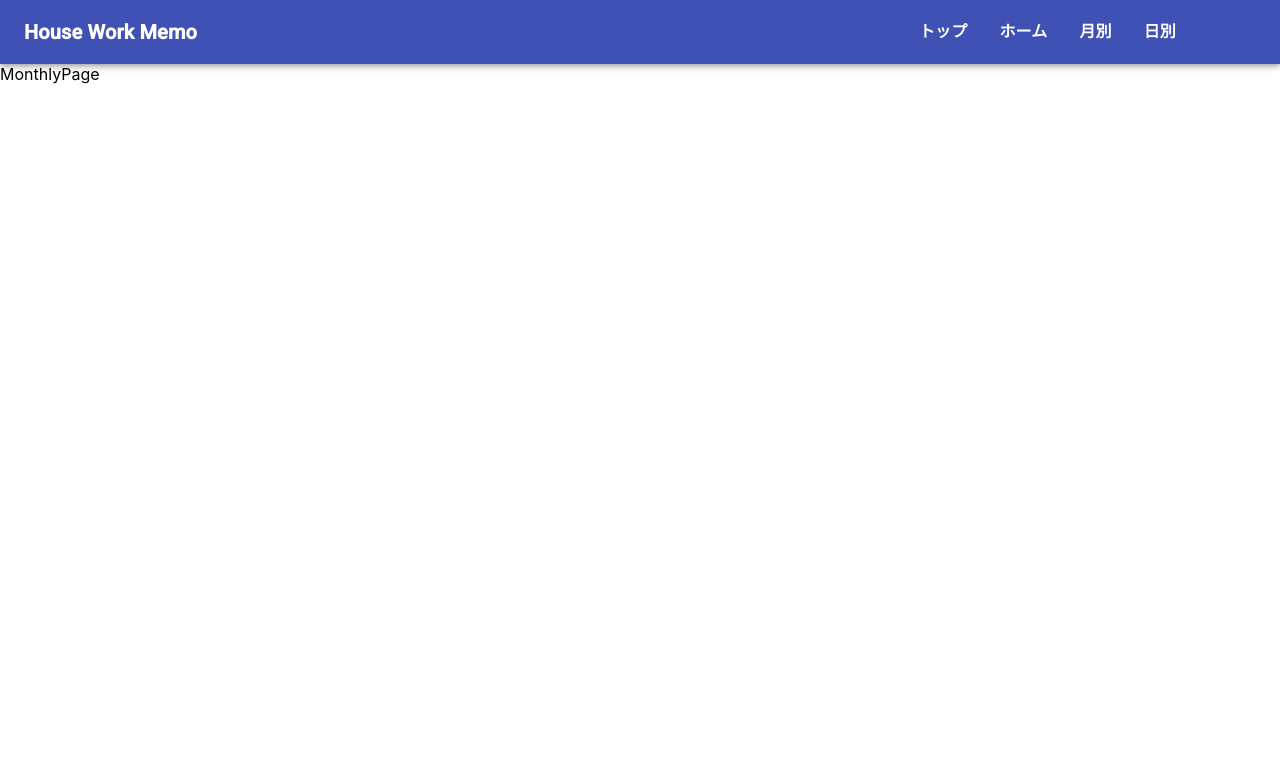
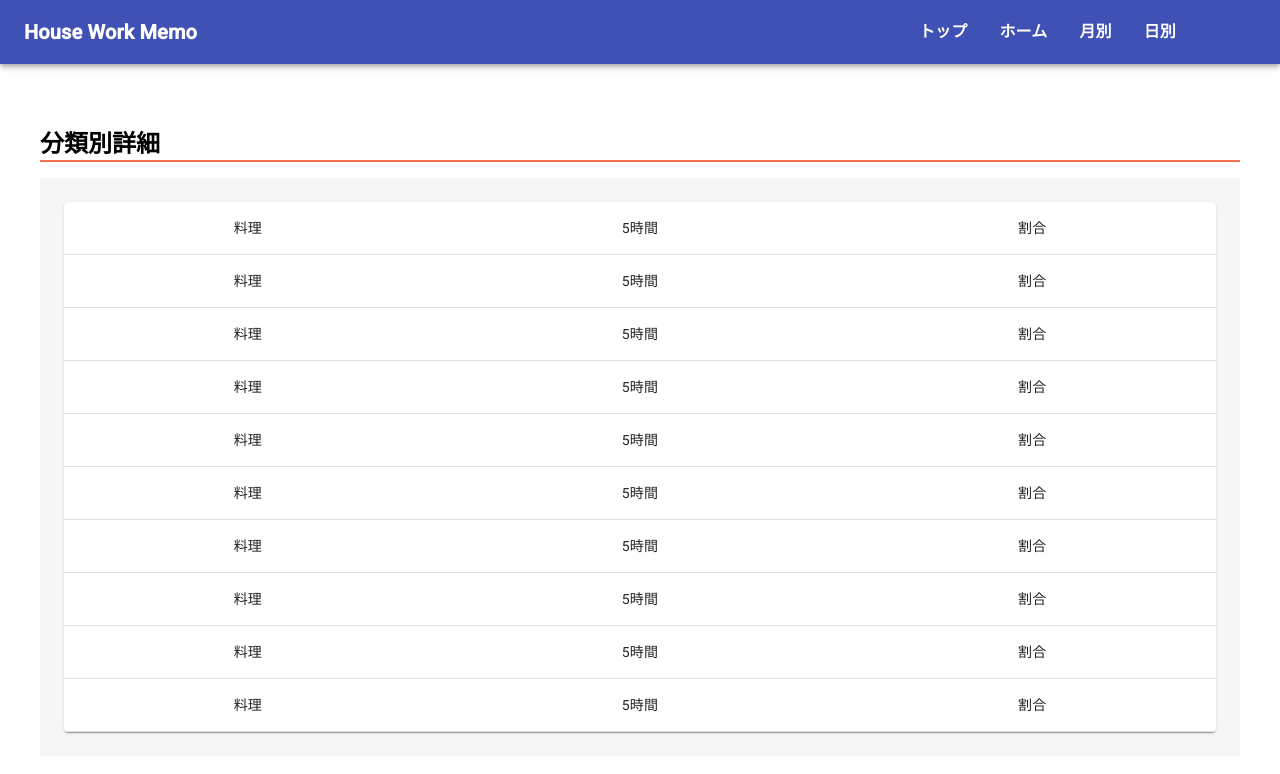
Before and after one commit to momonoki1990/house_work_memo_front, a React (Create React App) app: page /monthly in a window 1280 px wide. Shown: the top 774 px of the page. Built offline with nearby package versions, Linux system fonts and the light colour scheme; what typescript-fsa, typescript-fsa-reducers would draw is missing.

Commit message:
[add]Monthlyページの追加

```diff
--- a/src/components/DailyPage.tsx
+++ b/src/components/DailyPage.tsx
@@ -41,6 +41,8 @@ const DailyPage = () => {
   let listItem = (
     <TableRow>
       <TableCell component='th' scope='row'>2020年7月22日</TableCell>
+      <TableCell align='center'>料理</TableCell>
+      <TableCell align='center'>スパイスカレー</TableCell>
       <TableCell align='center'>5時間</TableCell>
       <TableCell align='right'>
         <Button aria-controls="simple-menu" aria-haspopup="true" onClick={handleClick}>
--- a/src/components/MonthlyPage.tsx
+++ b/src/components/MonthlyPage.tsx
@@ -1,13 +1,55 @@
 import React, { Component } from 'react';
+import { makeStyles } from '@material-ui/core/styles';
+import Typography from '@material-ui/core/Typography';
+import Box from '@material-ui/core/Box';
+import Table from '@material-ui/core/Table';
+import TableBody from '@material-ui/core/TableBody';
+import TableRow from '@material-ui/core/TableRow';
+import TableCell from '@material-ui/core/TableCell';
+import TableContainer from '@material-ui/core/TableContainer';
+import Paper from '@material-ui/core/Paper';
 
-class MonthlyPage extends Component {
-  render() {
-    return (
-      <React.Fragment>
-        <div>MonthlyPage</div>
-      </React.Fragment>
-    )
+const useStyles = makeStyles(theme => ({
+  root: {
+  },
+  detail: {
+    padding: '4rem 2rem 2rem 2rem',
+    margin: '0 auto',
+    maxWidth: '1200px'
+  },
+  table: {
+    minWidth: 650,
   }
+}));
+
+const MonthlyPage = () => {
+  const classes = useStyles();
+
+  let listItem = (
+    <TableRow>
+      <TableCell align='center'>料理</TableCell>
+      <TableCell align='center'>5時間</TableCell>
+      <TableCell align='center'>割合</TableCell>
+    </TableRow>
+  );
+
+  return (
+    <div className={classes.root}>
+      <div className={classes.detail}>
+        <Typography variant='h5'><Box fontWeight='fontWeightBold' style={{ borderBottom: '2px solid #f37053' }}>分類別詳細</Box></Typography>
+        <Box mt={2} p={3} style={{ backgroundColor: '#f6f6f6' }}>
+          <TableContainer component={Paper}>
+            <Table className={classes.table}>
+              <TableBody>
+                {[listItem, listItem, listItem, listItem, listItem, listItem, listItem, listItem, listItem, listItem]}
+              </TableBody>
+            </Table>
+          </TableContainer>
+        </Box>
+      </div>
+    </div>
+  )
+
 }
 
 export default MonthlyPage;
```
